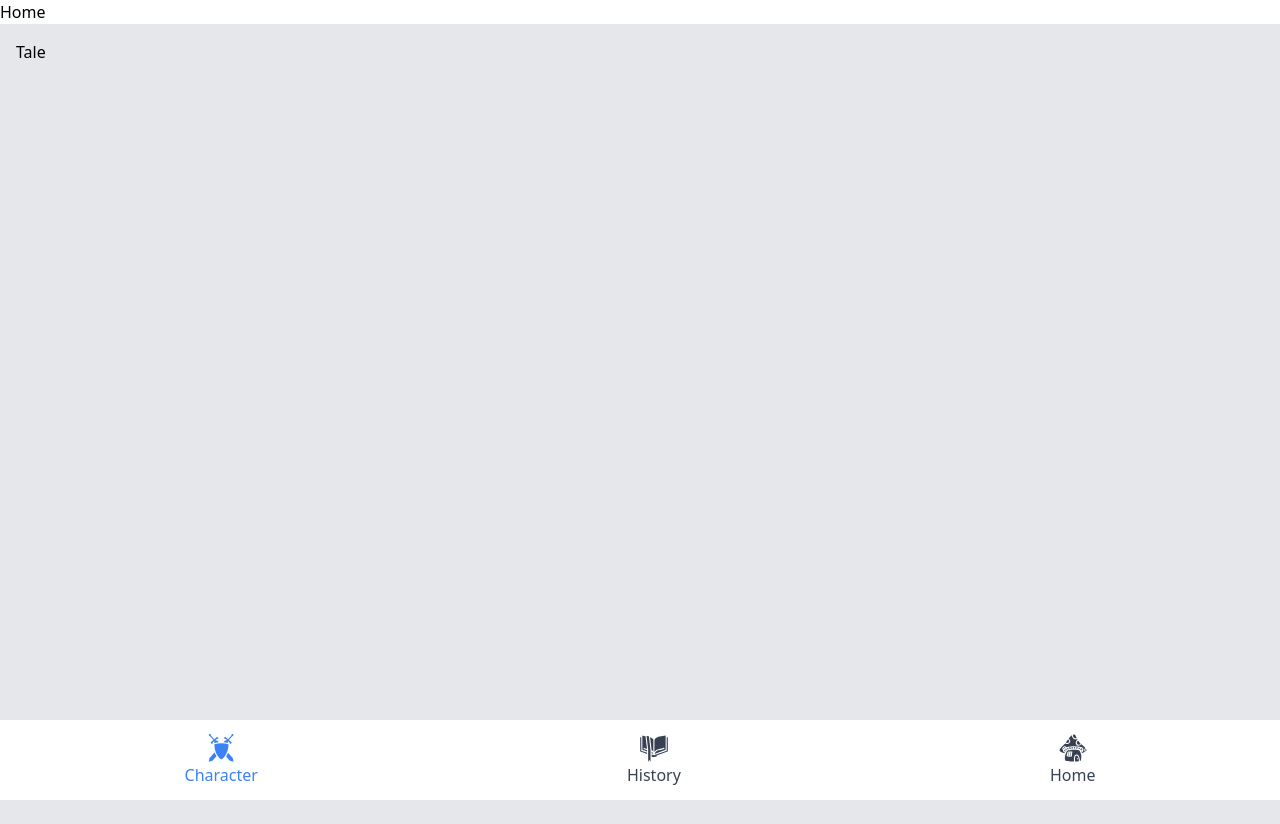
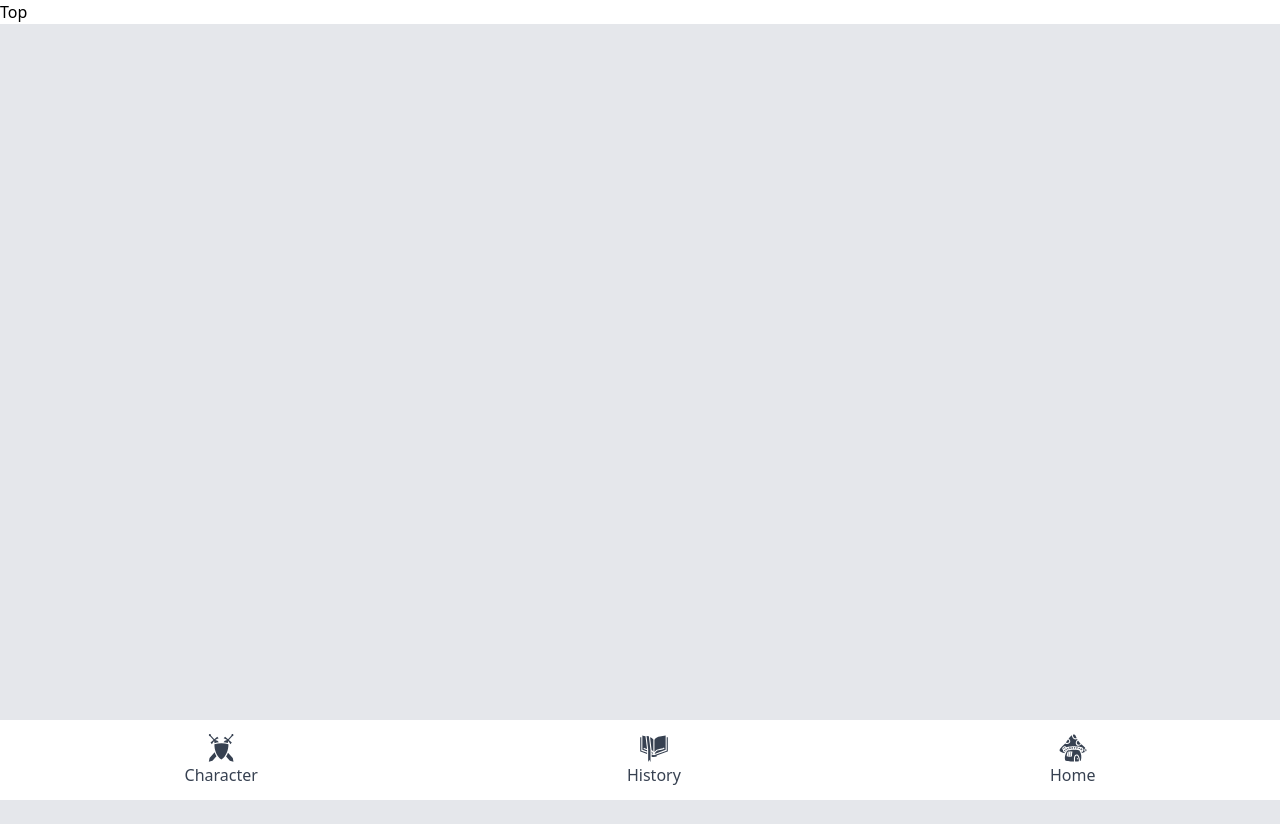
Before and after one commit to dfaw20/frontend-ai-plot, a React (Create React App) app: page / in a window 1280 px wide. Built offline with nearby package versions, Linux system fonts and the light colour scheme; the HTML template or start-up script is replaced by a standard one.

Commit message:
feature/design_sp tab

```diff
--- a/src/App.tsx
+++ b/src/App.tsx
@@ -2,34 +2,36 @@ import React from "react";
 import Login from "./screens/Login";
 import LoginGoogleRedirect from "./screens/LoginGoogleRedirect";
 import { Route, Routes, BrowserRouter } from "react-router-dom";
-import Home from "./screens/Home";
+import Top from "./screens/Top";
 import { UserProvider } from './contexts/UserContext';
 import Header from "./components/Header";
 import LoginStateRestore from "./components/LoginStateRestore";
-import MyPage from "./screens/MyPage";
+import UserHome from "./screens/member/MemberPage";
 import { RouteGuardAuth } from "./routes/RouteGuardAuth";
 import { RouteGuardGuestOnly } from "./routes/RouteGuardGuestOnly";
 import CharacterList from "./screens/character/CharacterList";
 import CreateCharacter from "./screens/character/CreateCharacter";
-import BottomTab from "./components/ButtomTabs";
+import BottomTab from "./components/BottomTabs";
+import { TabProvider } from "./contexts/TabContext";
 
 function App() {
 	return (
 		<div className="w-screen">
 			<BrowserRouter>
 				<UserProvider>
+					<TabProvider>
 						<LoginStateRestore/>
 						<Header/>
 						<Routes>
-						<Route path="/" element={<Home/>}/>
+							<Route path="/" element={<Top/>}/>
 							<Route path="/login"
 								element={<RouteGuardGuestOnly component={<Login/>} redirect={"/"} />}
 							/>
 							<Route path="/auth/google/callback"
 								element={<RouteGuardGuestOnly component={<LoginGoogleRedirect />} redirect={"/"} />}
 							/>
-						<Route path="/mypage"
-							element={<RouteGuardAuth component={<MyPage />} redirect={"/login"} />}/>
+							<Route path="/u/:user_id"
+								element={<RouteGuardAuth component={<UserHome />} redirect={"/login"} />}/>
 							<Route path="/characters"
 								element={<RouteGuardAuth component={<CharacterList/>} redirect={"/login"} />}
 							/>
@@ -38,6 +40,7 @@ function App() {
 							/>
 						</Routes>
 						<BottomTab/>
+					</TabProvider>
 				</UserProvider>
 			</BrowserRouter>
 		</div>
--- a/src/components/ButtomTabs.tsx
+++ b/src/components/BottomTabs.tsx
@@ -1,17 +1,16 @@
-import React, { useState } from "react";
+import React from "react";
 import {
 	GiSwordsEmblem,
 	GiBookmarklet,
 	GiMushroomHouse,
 } from "react-icons/gi";
-
-export type TabCode = 'tabA' | 'tabB' | 'tabC'
+import { TabCode, useTab } from "../contexts/TabContext";
 
 const BottomTabs = () => {
-	const [activeTab, setActiveTab] = useState<TabCode>('tabA'); // 初期のアクティブタブ
+	const {activeTab, updateActiveTab} = useTab();
 
 	const handleTabClick = (tabCode: TabCode) => {
-		setActiveTab(tabCode);
+		updateActiveTab(tabCode);
 	};
 
 	return (
--- /dev/null
+++ b/src/contexts/TabContext.tsx
@@ -0,0 +1,36 @@
+import React, { createContext, useContext, useState, ReactNode } from 'react';
+
+export type TabCode = 'INIT' | 'tabA' | 'tabB' | 'tabC';
+
+interface TabContextType {
+	activeTab: TabCode;
+	updateActiveTab: (tabCode: TabCode) => void;
+}
+
+const TabContext = createContext<TabContextType | undefined>(undefined);
+
+export const useTab = (): TabContextType => {
+	const context = useContext(TabContext);
+	if (context === undefined) {
+		throw new Error('useTab must be used within a TabProvider');
+	}
+	return context;
+};
+
+interface TabProviderProps {
+  children: ReactNode;
+}
+
+export const TabProvider: React.FC<TabProviderProps> = ({ children }) => {
+	const [activeTab, setActiveTab] = useState<TabCode>('INIT');
+
+	function updateActiveTab(tabCode: TabCode) {
+		setActiveTab(tabCode);
+	}
+
+	return (
+		<TabContext.Provider value={{ activeTab, updateActiveTab }}>
+			{children}
+		</TabContext.Provider>
+	);
+};
--- a/src/screens/Home.tsx
+++ /dev/null
@@ -1,9 +0,0 @@
-import React from "react";
-
-function Home() {
-	return (
-		<div>Home</div>
-	);
-}
-
-export default Home;
--- a/src/screens/MyPage.tsx
+++ b/src/screens/Setting.tsx
@@ -2,7 +2,7 @@ import React from "react";
 import { useUser } from "../contexts/UserContext";
 import { Link } from "react-router-dom";
 
-function MyPage() {
+function Setting() {
 	const {logout} = useUser();
 
 	function onClickLogout() {
@@ -12,11 +12,10 @@ function MyPage() {
 
 	return (
 		<div>
-			<div>マイページ</div>
-			<Link to="/characters">キャラ一覧</Link>
+			<div>設定</div>
 			<button onClick={onClickLogout}>ログアウト</button>
 		</div>
 	);
 }
 
-export default MyPage;
+export default Setting;
--- /dev/null
+++ b/src/screens/Top.tsx
@@ -0,0 +1,9 @@
+import React from "react";
+
+function Top() {
+	return (
+		<div>Top</div>
+	);
+}
+
+export default Top;
--- /dev/null
+++ b/src/screens/member/MemberPage.tsx
@@ -0,0 +1,13 @@
+import React from "react";
+import { Link } from "react-router-dom";
+function MemberPage() {
+
+	return (
+		<div>
+			<div></div>
+			<Link to="/characters">キャラ</Link>
+		</div>
+	);
+}
+
+export default MemberPage;
```
Lines whose indentation alone changed are shown as unchanged.
